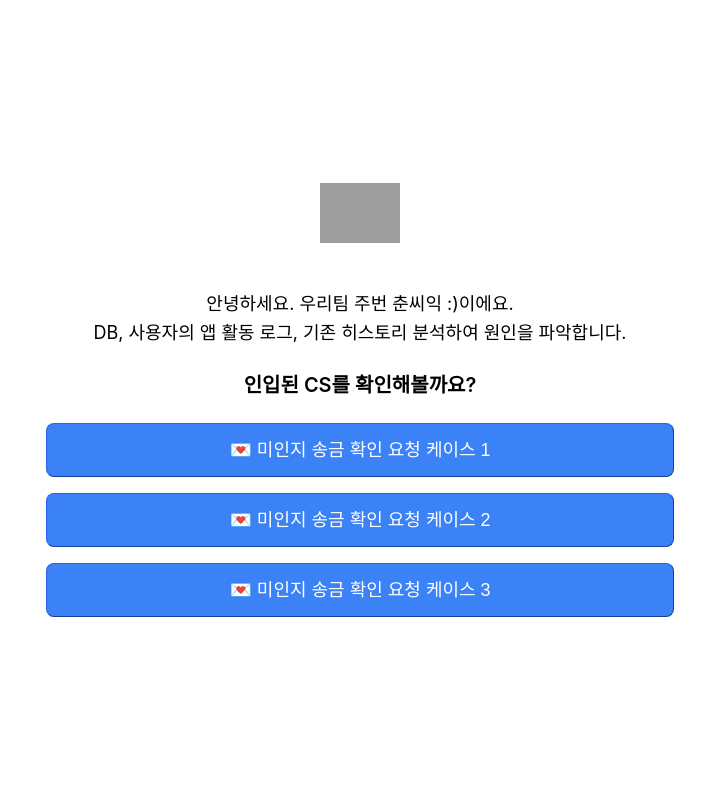
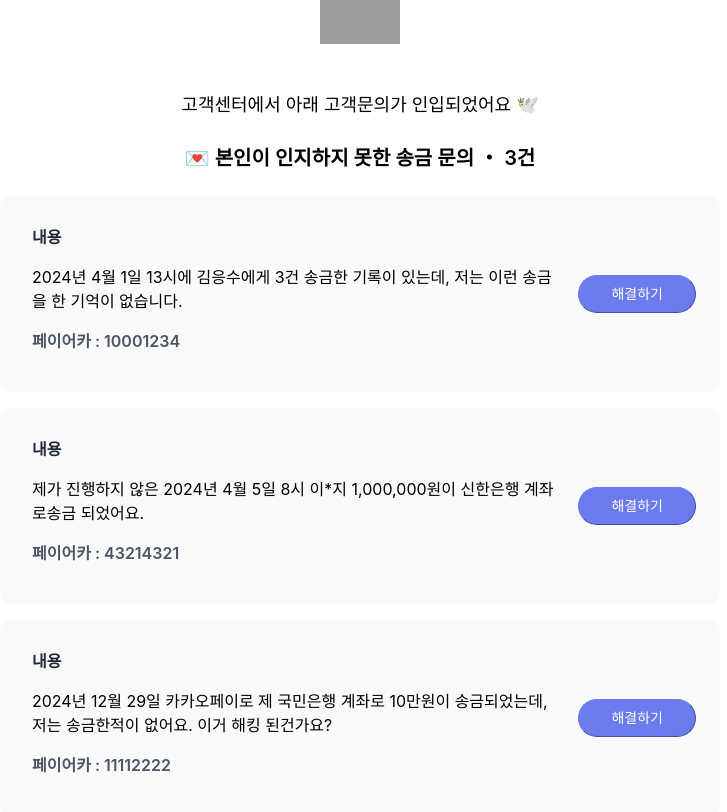
Before and after one commit to kapaython/chun-ssik, a React (Create React App) app: page / in a window 1280 px wide. Shown: the top 812 px of the page, without its empty margins (280-1007 px from the left). Built offline with nearby package versions, Linux system fonts and the light colour scheme; grey boxes are pictures that could not be loaded.

Commit message:
메인 화면 수정

```diff
--- a/src/components/Home.tsx
+++ b/src/components/Home.tsx
@@ -17,36 +17,64 @@ const Home: React.FC = () => {
         {/* 설명 문장 */}
         <div>
           <p className="text-lg leading-relaxed mb-2">
-            안녕하세요. 우리팀 주번 춘씨익 :)이에요.<br/>
-            DB, 사용자의 앱 활동 로그, 기존 히스토리 분석하여 원인을 파악합니다.
+            고객센터에서 아래 고객문의가 인입되었어요 🕊️
           </p>
-        </div>
-
-        {/* 강조 문장 */}
-        <div>
-          <p className="font-semibold text-xl my-6">인입된 CS를 확인해볼까요?</p>
+          <p className="font-semibold text-xl my-6"> 💌 본인이 인지하지 못한 송금 문의 ・ 3건</p>
         </div>
 
         {/* 시작 버튼들 */}
-        <div className="flex flex-col gap-4 items-center">
+        <div className="flex flex-col gap-4 items-center w-full text-left">
+          <div className="w-full max-w-2xl bg-gray-50 rounded-xl p-6">
+            <div className="flex justify-between items-center">
+              <div className="flex items-start">
+                <div className="ml-2">
+                  <p className="font-semibold text-gray-800 mt-1">내용</p>
+                  <p className="font-semiboldtext-gray-800 mt-1">2024년 4월 1일 13시에 김응수에게 3건 송금한 기록이 있는데, 저는 이런 송금을 한 기억이 없습니다.</p>
+                  <p className="font-semibold text-gray-600">페이어카 : 10001234</p>
+                </div>
+              </div>
               <button
                 onClick={() => navigate('/conversation01')}
-            className="w-[70%] px-8 py-3 bg-blue-500 text-white rounded-lg hover:bg-blue-600 transition-colors text-lg border border-blue-600"
+                className="bg-[#6B7AED] text-white px-8 py-2 rounded-full hover:bg-blue-600 transition-colors text-sm flex-shrink-0 ml-4 self-center border border-[#6B7AED]"
               >
-            💌 미인지 송금 확인 요청 케이스 1
+                해결하기
               </button>
+            </div>
+          </div>
+          <div className="w-full max-w-2xl bg-gray-50 rounded-xl p-6">
+            <div className="flex justify-between items-center">
+              <div className="flex items-start">
+                <div className="ml-2">
+                  <p className="font-semibold text-gray-800 mt-1">내용</p>
+                  <p className="font-semiboldtext-gray-800 mt-1">제가 진행하지 않은 2024년 4월 5일 8시 이*지 1,000,000원이 신한은행 계좌로송금 되었어요.</p>
+                  <p className="font-semibold text-gray-600">페이어카 : 43214321</p>
+                </div>
+              </div>
+              <button
+                onClick={() => navigate('/conversation03')}
+                className="bg-[#6B7AED] text-white px-8 py-2 rounded-full hover:bg-blue-600 transition-colors text-sm flex-shrink-0 ml-4 self-center border border-[#6B7AED]"
+              >
+                해결하기
+              </button>
+            </div>
+          </div>
+          <div className="w-full max-w-2xl bg-gray-50 rounded-xl p-6">
+            <div className="flex justify-between items-center">
+              <div className="flex items-start">
+                <div className="ml-2">
+                  <p className="font-semibold text-gray-800 mt-1">내용</p>
+                  <p className="font-semiboldtext-gray-800 mt-1">2024년 12월 29일 카카오페이로 제 국민은행 계좌로 10만원이 송금되었는데, 저는 송금한적이 없어요. 이거 해킹 된건가요?</p>
+                  <p className="font-semibold text-gray-600">페이어카 : 11112222</p>
+                </div>
+              </div>
               <button
                 onClick={() => navigate('/conversation02')}
-            className="w-[70%] px-8 py-3 bg-blue-500 text-white rounded-lg hover:bg-blue-600 transition-colors text-lg border border-blue-600"
+                className="bg-[#6B7AED] text-white px-8 py-2 rounded-full hover:bg-blue-600 transition-colors text-sm flex-shrink-0 ml-4 self-center border border-[#6B7AED]"
               >
-            💌 미인지 송금 확인 요청 케이스 2
+                해결하기
               </button>
-          <button
-            onClick={() => navigate('/conversation03')}
-            className="w-[70%] px-8 py-3 bg-blue-500 text-white rounded-lg hover:bg-blue-600 transition-colors text-lg border border-blue-600"
-          >
-            💌 미인지 송금 확인 요청 케이스 3
-          </button>
+            </div>
+          </div>
         </div>
       </div>
     </div>
```
Lines whose indentation alone changed are shown as unchanged.
